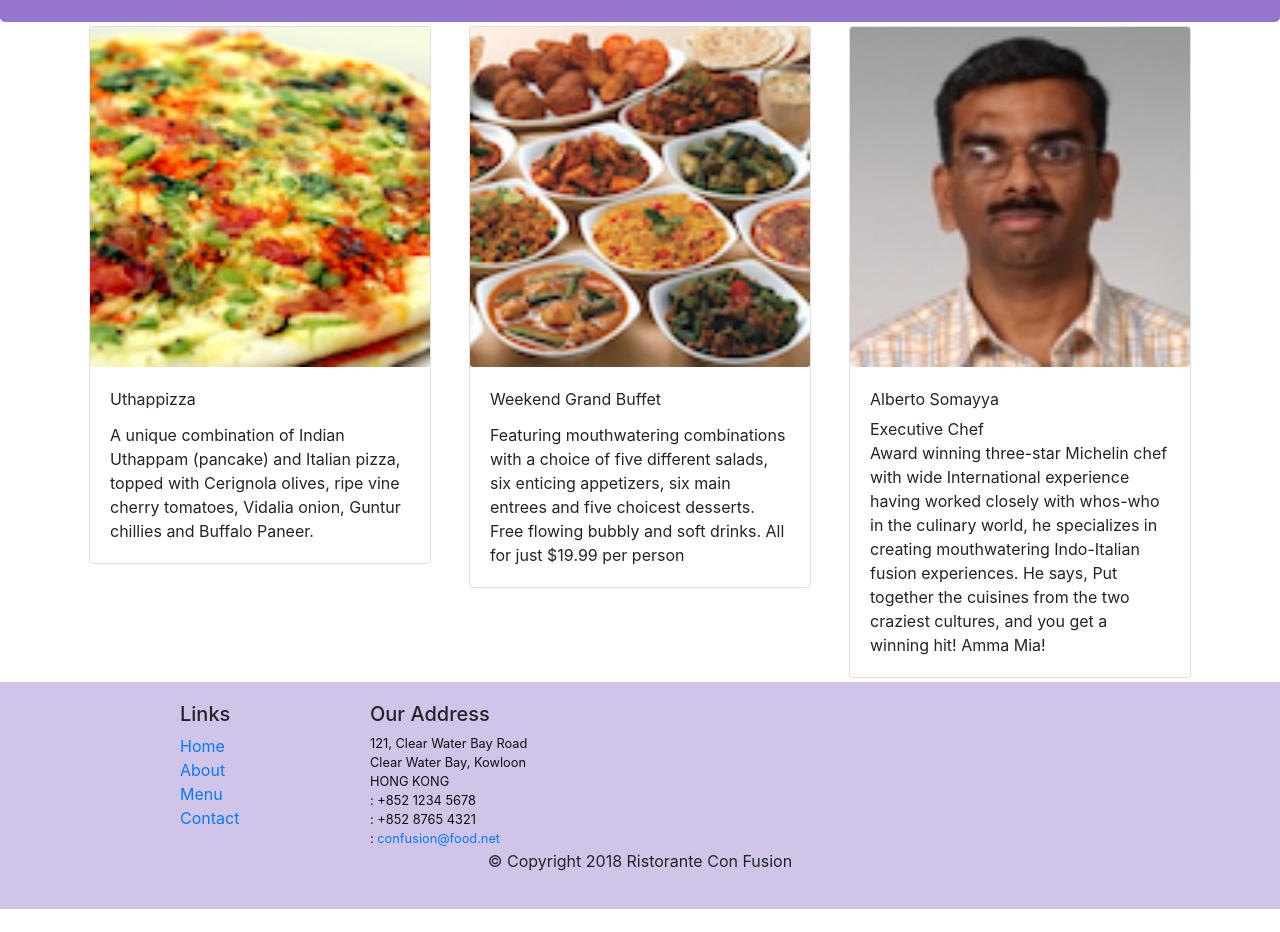
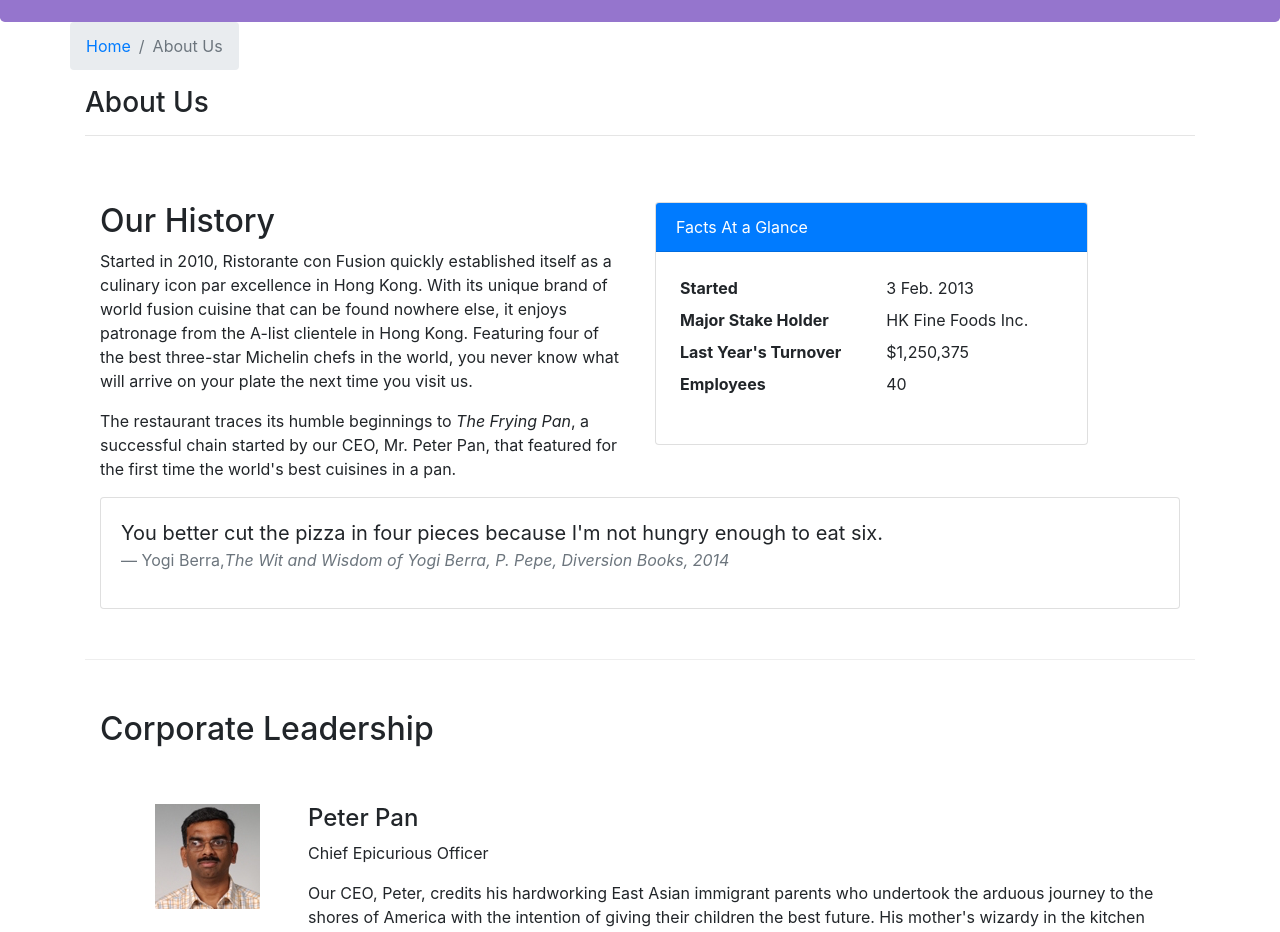
Before and after one commit to Pranav0426/ConFusion-React-frontend, a React (Create React App) app: page /aboutus in a window 1280 px wide. Before the commit this address led to /home. Shown: the part 320-1252 px from the top of the page. Before the commit the page ends 1229 px from the top, so only its background shows below. Built offline with nearby package versions, Linux system fonts and the light colour scheme; the HTML template or start-up script is replaced by a standard one.

Commit message:
assignment-2

```diff
--- /dev/null
+++ b/src/components/AboutComponent.js
@@ -0,0 +1,104 @@
+import React from 'react';
+import { Breadcrumb, BreadcrumbItem, Card, CardBody, CardHeader, Media, Fade } from 'reactstrap';
+import { Link } from 'react-router-dom';
+import { render } from '@testing-library/react';
+
+function RenderLeader({ leader }) {
+	return (
+		<div key={leader.id} className="col-12 mt-5">
+			<Media tag="li">
+				<Media left middle>
+					<Media object src={leader.image} alt={leader.name} />
+				</Media>
+				<Media body className="ml-5">
+					<Media heading>{leader.name}</Media>
+					<p>{leader.designation}</p>
+					<p>{leader.description}</p>
+				</Media>
+			</Media>
+		</div>
+	);
+}
+
+function About(props) {
+	const leaders = props.leaders.map((leader) => {
+		return <RenderLeader leader={leader} />;
+	});
+	return (
+		<div className="container">
+			<div className="row">
+				<Breadcrumb>
+					<BreadcrumbItem>
+						<Link to="/home">Home</Link>
+					</BreadcrumbItem>
+					<BreadcrumbItem active>About Us</BreadcrumbItem>
+				</Breadcrumb>
+				<div className="col-12">
+					<h3>About Us</h3>
+					<hr />
+				</div>
+			</div>
+			<div className="row row-content">
+				<div className="col-12 col-md-6">
+					<h2>Our History</h2>
+					<p>
+						Started in 2010, Ristorante con Fusion quickly established itself as a culinary icon par
+						excellence in Hong Kong. With its unique brand of world fusion cuisine that can be found nowhere
+						else, it enjoys patronage from the A-list clientele in Hong Kong. Featuring four of the best
+						three-star Michelin chefs in the world, you never know what will arrive on your plate the next
+						time you visit us.
+					</p>
+					<p>
+						The restaurant traces its humble beginnings to <em>The Frying Pan</em>, a successful chain
+						started by our CEO, Mr. Peter Pan, that featured for the first time the world's best cuisines in
+						a pan.
+					</p>
+				</div>
+				<div className="col-12 col-md-5">
+					<Card>
+						<CardHeader className="bg-primary text-white">Facts At a Glance</CardHeader>
+						<CardBody>
+							<dl className="row p-1">
+								<dt className="col-6">Started</dt>
+								<dd className="col-6">3 Feb. 2013</dd>
+								<dt className="col-6">Major Stake Holder</dt>
+								<dd className="col-6">HK Fine Foods Inc.</dd>
+								<dt className="col-6">Last Year's Turnover</dt>
+								<dd className="col-6">$1,250,375</dd>
+								<dt className="col-6">Employees</dt>
+								<dd className="col-6">40</dd>
+							</dl>
+						</CardBody>
+					</Card>
+				</div>
+				<div className="col-12">
+					<Card>
+						<CardBody className="bg-faded">
+							<blockquote className="blockquote">
+								<p className="mb-0">
+									You better cut the pizza in four pieces because I'm not hungry enough to eat six.
+								</p>
+								<footer className="blockquote-footer">
+									Yogi Berra,
+									<cite title="Source Title">
+										The Wit and Wisdom of Yogi Berra, P. Pepe, Diversion Books, 2014
+									</cite>
+								</footer>
+							</blockquote>
+						</CardBody>
+					</Card>
+				</div>
+			</div>
+			<div className="row row-content">
+				<div className="col-12">
+					<h2>Corporate Leadership</h2>
+				</div>
+				<div className="col-12">
+					<Media list>{leaders}</Media>
+				</div>
+			</div>
+		</div>
+	);
+}
+
+export default About;
--- a/src/components/ContactComponent.js
+++ b/src/components/ContactComponent.js
@@ -1,8 +1,22 @@
 import React from 'react';
+import { Breadcrumb, BreadcrumbItem } from 'reactstrap';
+import { Link } from 'react-router-dom';
 
 function Contact(props) {
 	return (
 		<div className="container">
+			<div className="row">
+				<Breadcrumb>
+					<BreadcrumbItem>
+						<Link to="/home">Home</Link>
+					</BreadcrumbItem>
+					<BreadcrumbItem active>Contact Us</BreadcrumbItem>
+				</Breadcrumb>
+				<div className="col-12">
+					<h3>Conatct Us</h3>
+					<hr />
+				</div>
+			</div>
 			<div className="row row-content">
 				<div className="col-12">
 					<h3>Location Information</h3>
--- a/src/components/DishdetailComponent.js
+++ b/src/components/DishdetailComponent.js
@@ -1,5 +1,6 @@
 import React from 'react';
-import { Card, CardImg, CardBody, CardText, CardTitle } from 'reactstrap';
+import { Card, CardImg, CardBody, CardText, CardTitle, BreadcrumbItem, Breadcrumb } from 'reactstrap';
+import { Link } from 'react-router-dom';
 
 function RenderComments({ comments }) {
 	if (comments == null) {
@@ -51,13 +52,24 @@
 	if (dish == null) {
 		return <div />;
 	}
-	const dishItem = <RenderDish dish={props.dish} />;
-	const commentItem = <RenderComments comments={props.dish.comments} />;
+
 	return (
 		<div className="container">
 			<div className="row">
-				{dishItem}
-				{commentItem}
+				<Breadcrumb>
+					<BreadcrumbItem>
+						<Link to="/menu">Menu</Link>
+					</BreadcrumbItem>
+					<BreadcrumbItem active>{props.dish.name}</BreadcrumbItem>
+				</Breadcrumb>
+				<div className="col-12">
+					<h3>{props.dish.name}</h3>
+					<hr />
+				</div>
+			</div>
+			<div className="row">
+				<RenderDish dish={props.dish} />;
+				<RenderComments comments={props.comments} />;
 			</div>
 		</div>
 	);
--- a/src/components/MainComponent.js
+++ b/src/components/MainComponent.js
@@ -10,6 +10,8 @@
 import { PROMOTIONS } from '../shared/promotions';
 import Footer from './FooterComponent';
 import { Switch, Route, Redirect } from 'react-router-dom';
+import DishDetail from './DishdetailComponent';
+import About from './AboutComponent';
 class Main extends Component {
 	constructor(props) {
 		super(props);
@@ -30,12 +32,24 @@
 				/>
 			);
 		};
+		const DishWithId = ({ match }) => {
+			return (
+				<Dishdetail
+					dish={this.state.dishes.filter((dish) => dish.id === parseInt(match.params.dishId, 10))[0]}
+					comments={this.state.comments.filter(
+						(comment) => comment.dishId === parseInt(match.params.dishId, 10)
+					)}
+				/>
+			);
+		};
 		return (
 			<div>
 				<Header />
 				<Switch>
 					<Route path="/home" component={HomePage} />
 					<Route exact path="/menu" component={() => <Menu dishes={this.state.dishes} />} />
+					<Route path="/menu/:dishId" component={DishWithId} />
+					<Route path="/aboutus" component={() => <About leaders={this.state.leaders} />} />
 					<Route exact path="/contactus" component={Contact} />
 					<Redirect to="/home" />
 				</Switch>
--- a/src/components/MenuComponent.js
+++ b/src/components/MenuComponent.js
@@ -1,13 +1,16 @@
 import React from 'react';
-import { Card, CardImg, CardImgOverlay, CardTitle, CardColumns } from 'reactstrap';
+import { Card, CardImg, CardImgOverlay, CardTitle, CardColumns, Breadcrumb, BreadcrumbItem } from 'reactstrap';
+import { Link } from 'react-router-dom';
 
 function RenderMenuItem({ dish, onClick }) {
 	return (
-		<Card onClick={() => onClick(dish.id)}>
-			<CardImg width="100%" src={dish.image} alt={dish.name} />
-			<CardImgOverlay>
-				<CardTitle>{dish.name}</CardTitle>
-			</CardImgOverlay>
+		<Card>
+			<Link to={`/menu/${dish.id}`}>
+				<CardImg width="100%" src={dish.image} alt={dish.name} />
+				<CardImgOverlay>
+					<CardTitle>{dish.name}</CardTitle>
+				</CardImgOverlay>
+			</Link>
 		</Card>
 	);
 }
@@ -16,13 +19,25 @@
 	const menu = props.dishes.map((dish) => {
 		return (
 			<div key={dish.id} className="col-12 col-md-5 m-1">
-				<RenderMenuItem dish={dish} onClick={props.onClick} />
+				<RenderMenuItem dish={dish} />
 			</div>
 		);
 	});
 	return (
 		<div className="container">
-			<div className="row">{menu}</div>
+			<div className="row">
+				<Breadcrumb>
+					<BreadcrumbItem>
+						<Link to="/home">Home</Link>
+					</BreadcrumbItem>
+					<BreadcrumbItem active>Menu</BreadcrumbItem>
+				</Breadcrumb>
+				<div className="col-12">
+					<h3>Menu</h3>
+					<hr />
+				</div>
+				<div className="row">{menu}</div>
+			</div>
 		</div>
 	);
 };
```
